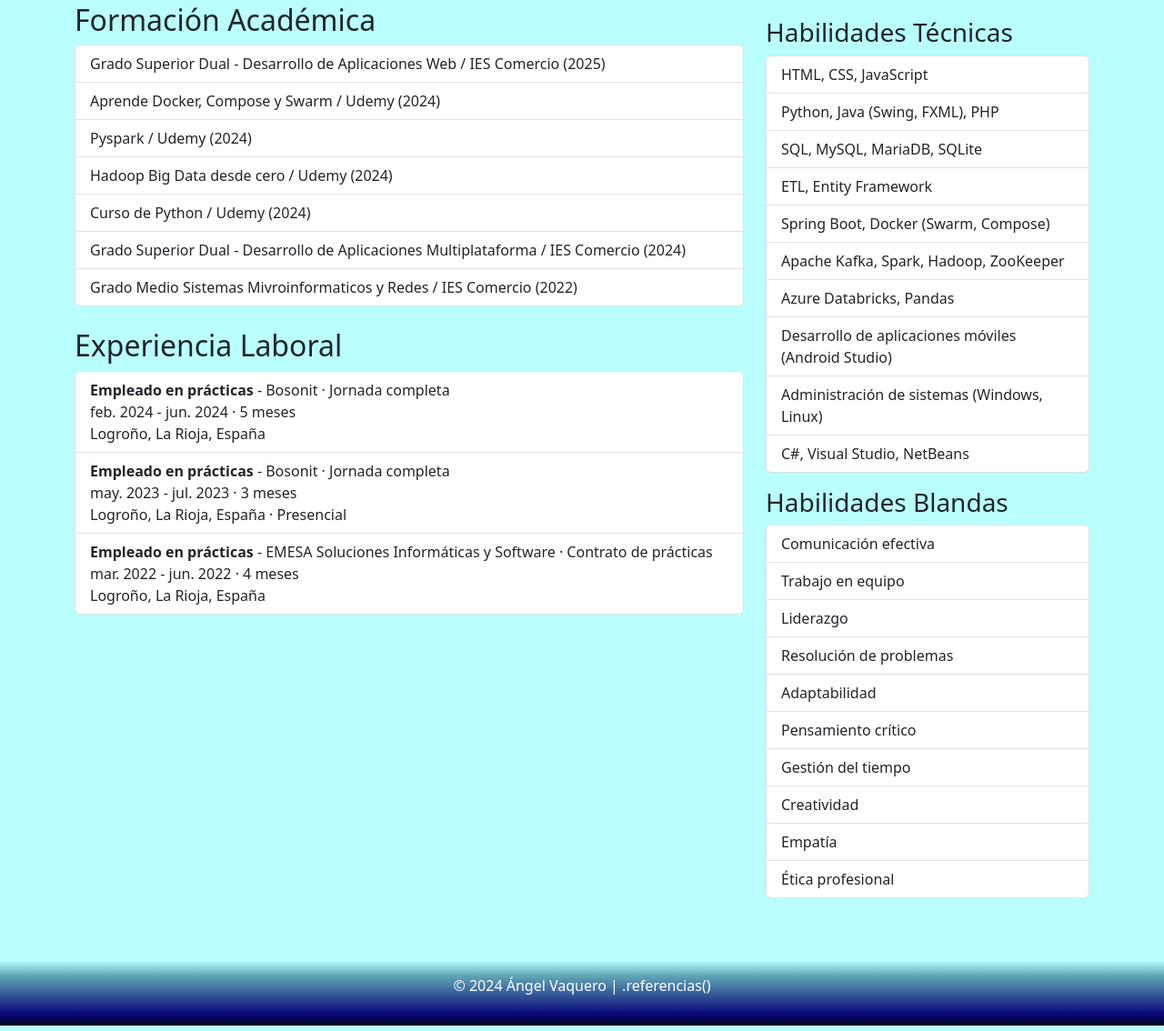
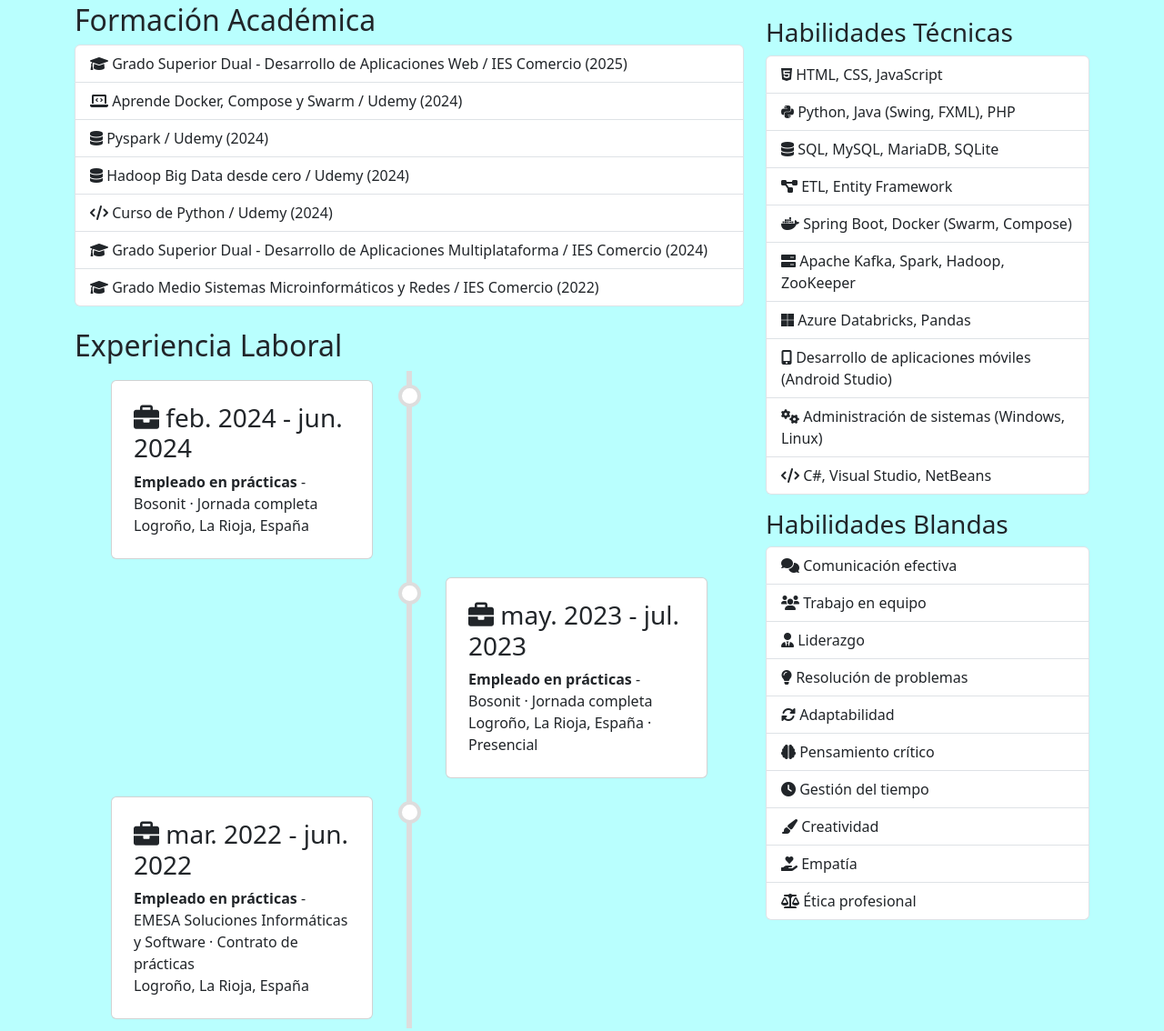
Before and after one commit to avaquerolarioja2004/DIW_IES_Comercio, a plain HTML site: page ejercicios/portfolio/formacion.html in a window 1280 px wide. Shown: the part 263-1397 px from the top of the page at 91% size. Drawn offline with nearby package versions, Linux system fonts and the light colour scheme.

Commit message:
portfolio

```diff
--- a/ejercicios/portfolio/formacion.html
+++ b/ejercicios/portfolio/formacion.html
@@ -7,6 +7,7 @@
     <title>Formación - Ángel Vaquero</title>
     <link rel="stylesheet" href="main.css">
     <link href="https://cdn.jsdelivr.net/npm/bootstrap@5.3.3/dist/css/bootstrap.min.css" rel="stylesheet">
+    <link rel="stylesheet" href="https://cdnjs.cloudflare.com/ajax/libs/font-awesome/6.0.0-beta3/css/all.min.css">
 </head>
 
 <body class="d-flex flex-column min-vh-100">
@@ -46,63 +47,66 @@
             <section class="col-md-8">
                 <h2>Formación Académica</h2>
                 <ul class="list-group">
-                    <li class="list-group-item">Grado Superior Dual - Desarrollo de Aplicaciones Web / IES Comercio (2025)</li>
-                    <li class="list-group-item">Aprende Docker, Compose y Swarm / Udemy (2024)</li>
-                    <li class="list-group-item">Pyspark / Udemy (2024)</li>
-                    <li class="list-group-item">Hadoop Big Data desde cero / Udemy (2024)</li>
-                    <li class="list-group-item">Curso de Python / Udemy (2024)</li>
-                    <li class="list-group-item">Grado Superior Dual - Desarrollo de Aplicaciones Multiplataforma / IES Comercio (2024)</li>
-                    <li class="list-group-item">Grado Medio Sistemas Mivroinformaticos y Redes / IES Comercio (2022)</li>
+                    <li class="list-group-item"><i class="fas fa-graduation-cap"></i> Grado Superior Dual - Desarrollo de Aplicaciones Web / IES Comercio (2025)</li>
+                    <li class="list-group-item"><i class="fas fa-laptop-code"></i> Aprende Docker, Compose y Swarm / Udemy (2024)</li>
+                    <li class="list-group-item"><i class="fas fa-database"></i> Pyspark / Udemy (2024)</li>
+                    <li class="list-group-item"><i class="fas fa-database"></i> Hadoop Big Data desde cero / Udemy (2024)</li>
+                    <li class="list-group-item"><i class="fas fa-code"></i> Curso de Python / Udemy (2024)</li>
+                    <li class="list-group-item"><i class="fas fa-graduation-cap"></i> Grado Superior Dual - Desarrollo de Aplicaciones Multiplataforma / IES Comercio (2024)</li>
+                    <li class="list-group-item"><i class="fas fa-graduation-cap"></i> Grado Medio Sistemas Microinformáticos y Redes / IES Comercio (2022)</li>
                 </ul>
 
                 <h2 class="mt-4">Experiencia Laboral</h2>
-                <ul class="list-group">
-                    <li class="list-group-item">
-                        <strong>Empleado en prácticas</strong> - Bosonit · Jornada completa<br>
-                        feb. 2024 - jun. 2024 · 5 meses<br>
-                        Logroño, La Rioja, España
-                    </li>
-                    <li class="list-group-item">
-                        <strong>Empleado en prácticas</strong> - Bosonit · Jornada completa<br>
-                        may. 2023 - jul. 2023 · 3 meses<br>
-                        Logroño, La Rioja, España · Presencial
-                    </li>
-                    <li class="list-group-item">
-                        <strong>Empleado en prácticas</strong> - EMESA Soluciones Informáticas y Software · Contrato de prácticas<br>
-                        mar. 2022 - jun. 2022 · 4 meses<br>
-                        Logroño, La Rioja, España
-                    </li>
-                </ul>
+                <div class="timeline">
+                    <div class="timeline-item left">
+                        <div class="card p-4">
+                            <h3 class="card-title"><i class="fas fa-briefcase"></i> feb. 2024 - jun. 2024</h3>
+                            <p class="card-text"><strong>Empleado en prácticas</strong> - Bosonit · Jornada completa<br>Logroño, La Rioja, España</p>
+                        </div>
+                    </div>
+                    <div class="timeline-item right">
+                        <div class="card p-4">
+                            <h3 class="card-title"><i class="fas fa-briefcase"></i> may. 2023 - jul. 2023</h3>
+                            <p class="card-text"><strong>Empleado en prácticas</strong> - Bosonit · Jornada completa<br>Logroño, La Rioja, España · Presencial</p>
+                        </div>
+                    </div>
+                    <div class="timeline-item left">
+                        <div class="card p-4">
+                            <h3 class="card-title"><i class="fas fa-briefcase"></i> mar. 2022 - jun. 2022</h3>
+                            <p class="card-text"><strong>Empleado en prácticas</strong> - EMESA Soluciones Informáticas y Software · Contrato de prácticas<br>Logroño, La Rioja, España</p>
+                        </div>
+                    </div>
+                </div>
             </section>
             <aside class="col-md-4">
                 <div class="mt-3">
                     <h3>Habilidades Técnicas</h3>
                     <ul class="list-group">
-                        <li class="list-group-item">HTML, CSS, JavaScript</li>
-                        <li class="list-group-item">Python, Java (Swing, FXML), PHP</li>
-                        <li class="list-group-item">SQL, MySQL, MariaDB, SQLite</li>
-                        <li class="list-group-item">ETL, Entity Framework</li>
-                        <li class="list-group-item">Spring Boot, Docker (Swarm, Compose)</li>
-                        <li class="list-group-item">Apache Kafka, Spark, Hadoop, ZooKeeper</li>
-                        <li class="list-group-item">Azure Databricks, Pandas</li>
-                        <li class="list-group-item">Desarrollo de aplicaciones móviles (Android Studio)</li>
-                        <li class="list-group-item">Administración de sistemas (Windows, Linux)</li>
-                        <li class="list-group-item">C#, Visual Studio, NetBeans</li>
+                        <li class="list-group-item"><i class="fab fa-html5"></i> HTML, CSS, JavaScript</li>
+                        <li class="list-group-item"><i class="fab fa-python"></i> Python, Java (Swing, FXML), PHP</li>
+                        <li class="list-group-item"><i class="fas fa-database"></i> SQL, MySQL, MariaDB, SQLite</li>
+                        <li class="list-group-item"><i class="fas fa-project-diagram"></i> ETL, Entity Framework</li>
+                        <li class="list-group-item"><i class="fab fa-docker"></i> Spring Boot, Docker (Swarm, Compose)</li>
+                        <li class="list-group-item"><i class="fas fa-server"></i> Apache Kafka, Spark, Hadoop, ZooKeeper</li>
+                        <li class="list-group-item"><i class="fab fa-microsoft"></i> Azure Databricks, Pandas</li>
+                        <li class="list-group-item"><i class="fas fa-mobile-alt"></i> Desarrollo de aplicaciones móviles (Android Studio)</li>
+                        <li class="list-group-item"><i class="fas fa-cogs"></i> Administración de sistemas (Windows, Linux)</li>
+                        <li class="list-group-item"><i class="fas fa-code"></i> C#, Visual Studio, NetBeans</li>
                     </ul>
                 </div>
                 <div class="mt-3">
                     <h3>Habilidades Blandas</h3>
                     <ul class="list-group">
-                        <li class="list-group-item">Comunicación efectiva</li>
-                        <li class="list-group-item">Trabajo en equipo</li>
-                        <li class="list-group-item">Liderazgo</li>
-                        <li class="list-group-item">Resolución de problemas</li>
-                        <li class="list-group-item">Adaptabilidad</li>
-                        <li class="list-group-item">Pensamiento crítico</li>
-                        <li class="list-group-item">Gestión del tiempo</li>
-                        <li class="list-group-item">Creatividad</li>
-                        <li class="list-group-item">Empatía</li>
-                        <li class="list-group-item">Ética profesional</li>
+                        <li class="list-group-item"><i class="fas fa-comments"></i> Comunicación efectiva</li>
+                        <li class="list-group-item"><i class="fas fa-users"></i> Trabajo en equipo</li>
+                        <li class="list-group-item"><i class="fas fa-user-tie"></i> Liderazgo</li>
+                        <li class="list-group-item"><i class="fas fa-lightbulb"></i> Resolución de problemas</li>
+                        <li class="list-group-item"><i class="fas fa-sync-alt"></i> Adaptabilidad</li>
+                        <li class="list-group-item"><i class="fas fa-brain"></i> Pensamiento crítico</li>
+                        <li class="list-group-item"><i class="fas fa-clock"></i> Gestión del tiempo</li>
+                        <li class="list-group-item"><i class="fas fa-paint-brush"></i> Creatividad</li>
+                        <li class="list-group-item"><i class="fas fa-hand-holding-heart"></i> Empatía</li>
+                        <li class="list-group-item"><i class="fas fa-balance-scale"></i> Ética profesional</li>
                     </ul>
                 </div>
             </aside>
--- a/ejercicios/portfolio/main.css
+++ b/ejercicios/portfolio/main.css
@@ -7,7 +7,9 @@ body {
     text-align: justify;
 }
 
-* { cursor: none;}
+* {
+    cursor: none;
+}
 
 .custom-cursor {
     position: fixed;
@@ -20,6 +22,7 @@ body {
     transition: transform 0.15s ease, background-color 0.3s ease, border-color 0.3s ease, width 0.3s ease, height 0.3s ease;
     z-index: 9999;
 }
+
 .custom-cursor-dot {
     position: fixed;
     width: 10px;
@@ -131,6 +134,113 @@ a:hover {
     cursor: none;
 }
 
+.timeline {
+    position: relative;
+    max-width: 900px;
+    margin: 0 auto;
+}
+
+.timeline::after {
+    content: '';
+    position: absolute;
+    width: 6px;
+    background-color: #ddd;
+    top: 0;
+    bottom: 0;
+    left: 50%;
+    margin-left: -3px;
+}
+
+.timeline-item {
+    padding: 10px 40px;
+    position: relative;
+    background-color: inherit;
+    width: 50%;
+}
+
+@media (max-width: 767px) {
+    .timeline {
+        display: block;
+    }
+
+    .timeline::after {
+        display: none;
+    }
+
+    .timeline::before {
+        display: none;
+    }
+
+    .timeline-item {
+        width: 100%;
+        margin: 0 0 15px 0;
+        padding: 0 15px;
+    }
+
+    .timeline-item::after,
+    .timeline-item.left::before,
+    .timeline-item.right::before {
+        display: none;
+    }
+
+    .timeline-item.left,
+    .timeline-item.right {
+        left: 0;
+    }
+}
+
+.timeline-item::after {
+    content: '';
+    position: absolute;
+    width: 25px;
+    height: 25px;
+    right: -12.5px;
+    background-color: white;
+    border: 4px solid #ddd;
+    top: 15px;
+    border-radius: 50%;
+    z-index: 1;
+}
+
+.left {
+    left: 0;
+}
+
+.right {
+    left: 50%;
+}
+
+.left::before {
+    content: " ";
+    height: 0;
+    position: absolute;
+    top: 22px;
+    width: 0;
+    z-index: 1;
+    right: -10px;
+    border: medium solid #ddd;
+    border-width: 10px 0 10px 10px;
+    border-color: transparent transparent transparent #ddd;
+}
+
+.right::before {
+    content: " ";
+    height: 0;
+    position: absolute;
+    top: 22px;
+    width: 0;
+    z-index: 1;
+    left: -10px;
+    border: medium solid #ddd;
+    border-width: 10px 10px 10px 0;
+    border-color: transparent #ddd transparent transparent;
+}
+
+.right::after {
+    left: -12.5px;
+}
+
+
 .dark-mode a:hover {
     color: #fff;
     text-decoration: underline;
@@ -138,7 +248,7 @@ a:hover {
     cursor: none;
 }
 
-a{
+a {
     border-radius: 8px;
 }
 
@@ -346,7 +456,8 @@ body.dark-mode .navbar-toggler:focus {
         height: auto;
     }
 
-    .custom-cursor , .custom-cursor-dot {
+    .custom-cursor,
+    .custom-cursor-dot {
         display: none;
     }
 }
```
Also changed, not shown: ejercicios/portfolio/proyectos.html (+1 -1 lines), ejercicios/portfolio/proyectos/tfg.html (+18 -9 lines), ejercicios/portfolio/referencias.html (+1 -1 lines).
